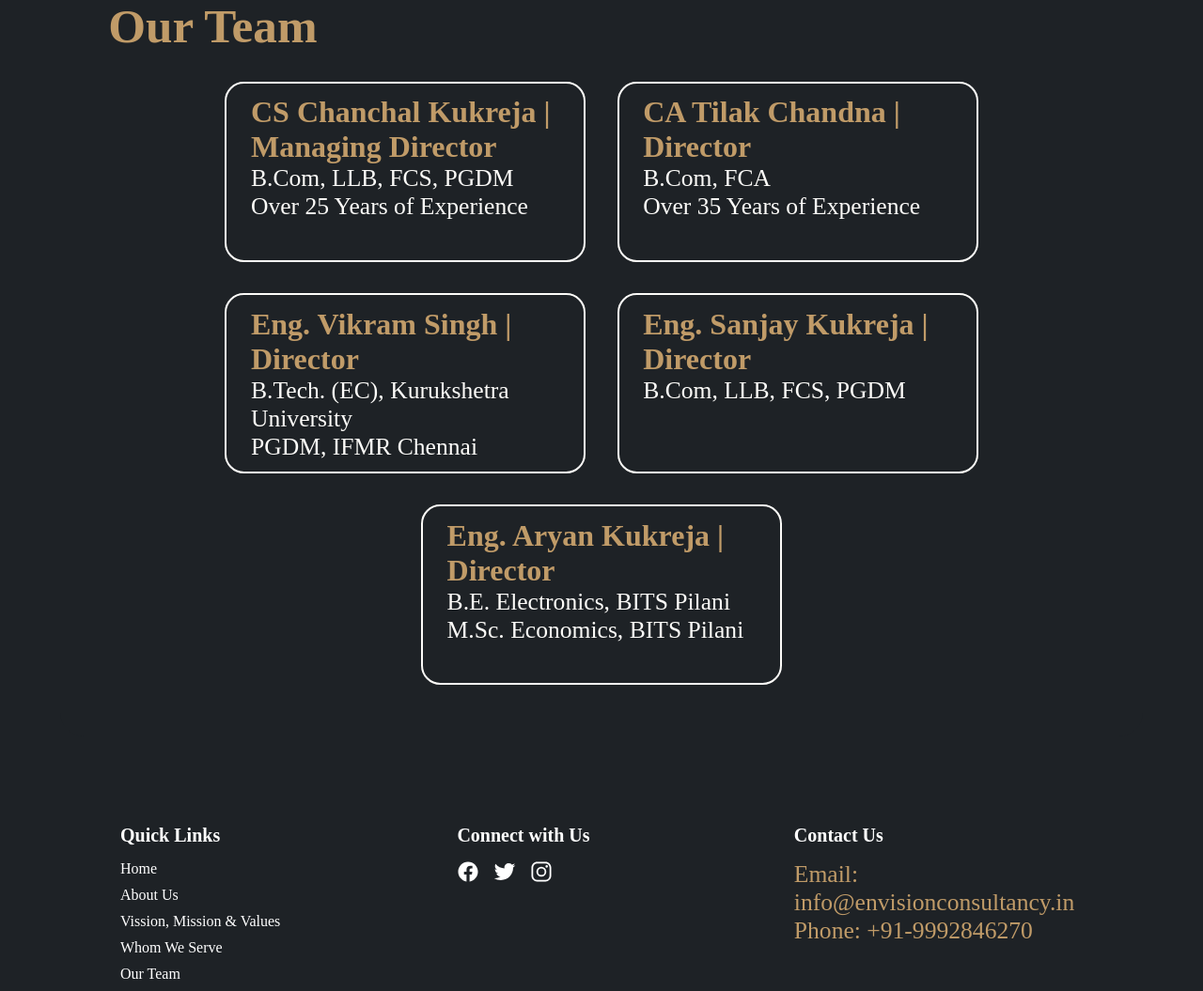
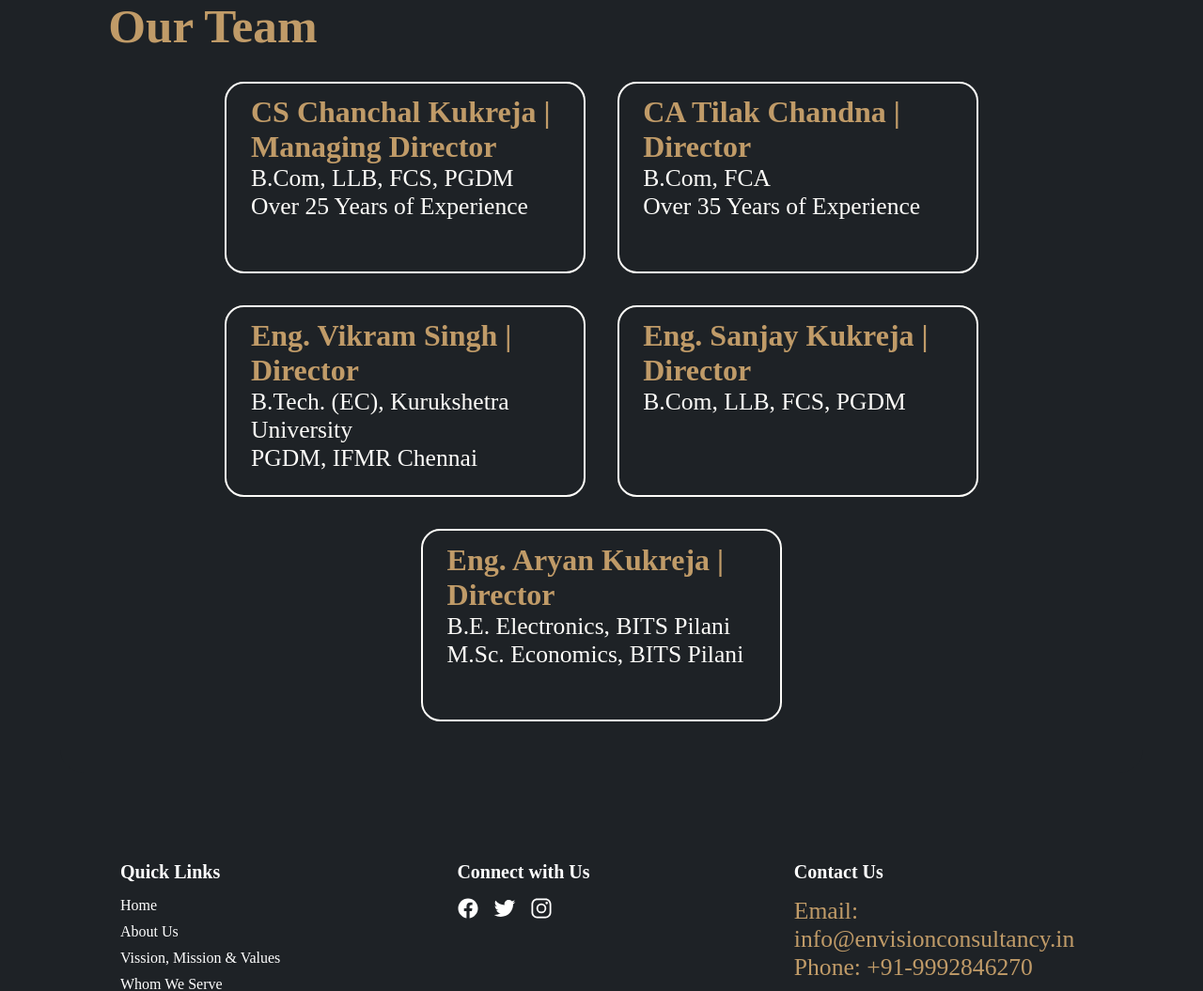
Before and after one commit to Ankurtaneja14/foodwebsite, a PHP site: page /about.html in a window 1280 px wide. Shown: the part 2556-3611 px from the top of the page at 94% size. Run offline with PHP 8.4, Linux system fonts and the light colour scheme.

Commit message:
Update abou.css

```diff
--- a/css/abou.css
+++ b/css/abou.css
@@ -262,7 +262,7 @@ section{
     border-radius: 1.6vw;
     padding: 1vw 2vw;
     margin: 1.3vw;
-    height: 15vw;
+    height: 16vw;
     width: 30vw;
 }
 /* Update your CSS for Footer */
```
